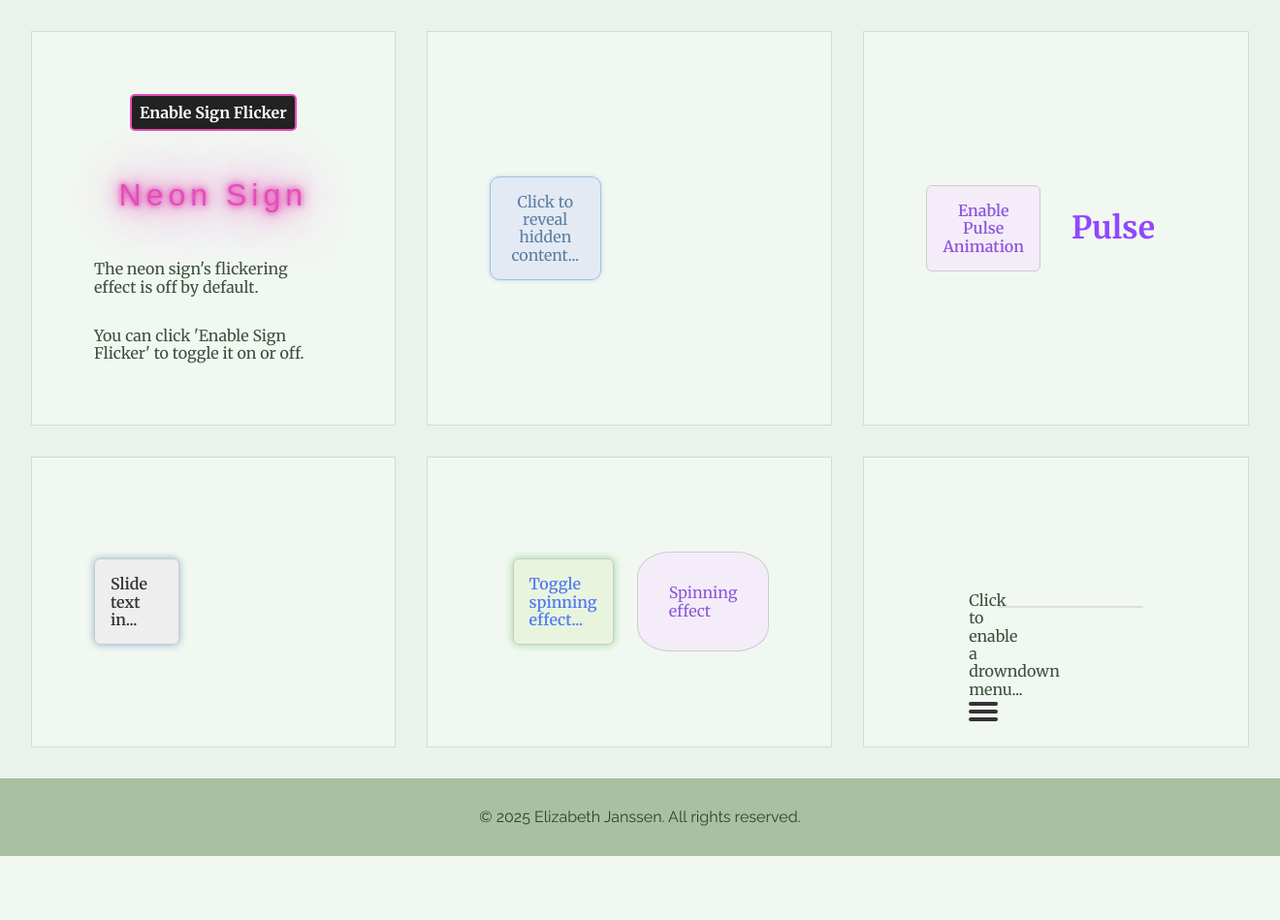
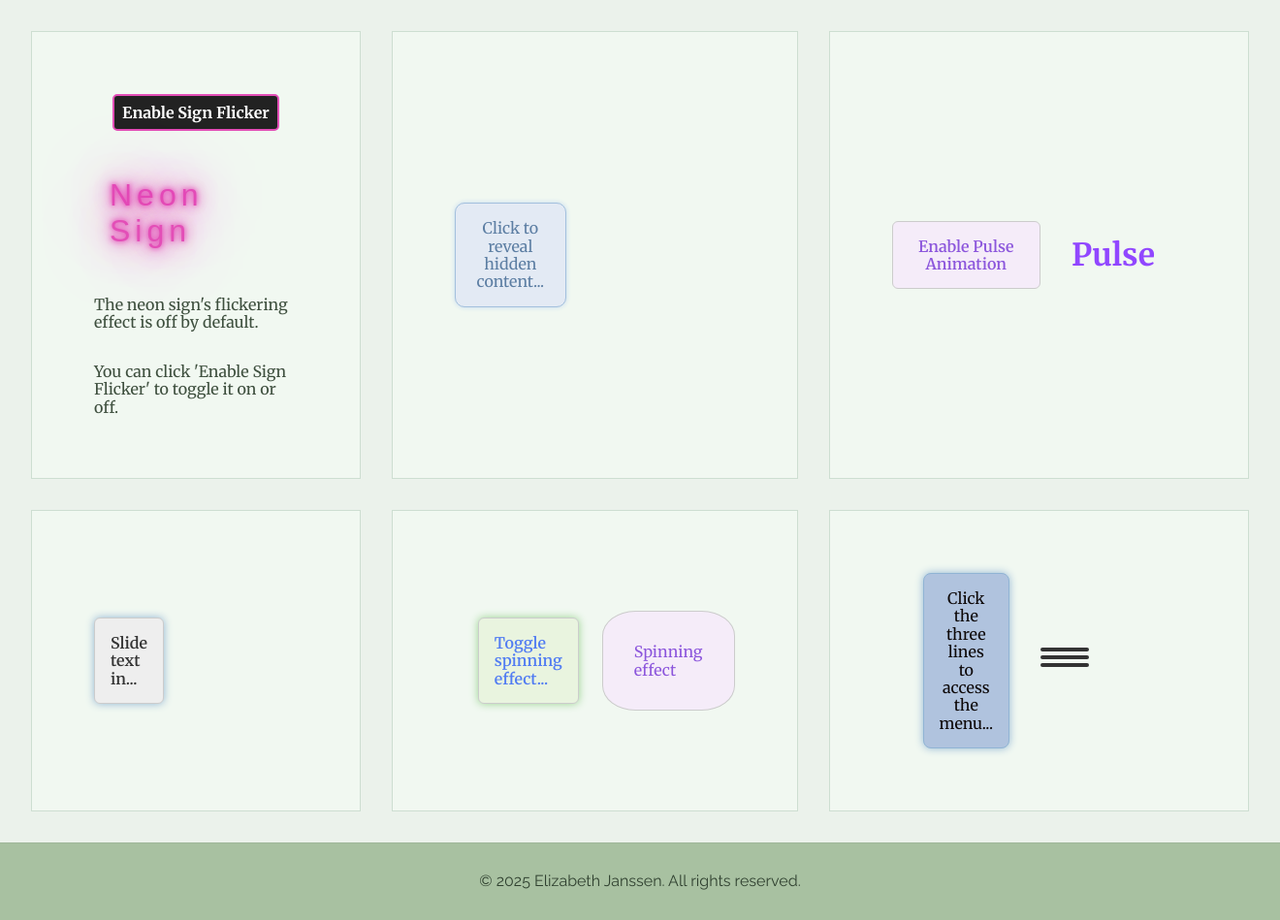
Before and after one commit to emjanssen/comm2019-finalproject-summer2025, a PHP site: page /animations.html in a window 1320 px wide. Shown: the part 90-1039 px from the top of the page at 97% size. Before the commit the page ends 973 px from the top, so only its background shows below. Run offline with PHP 8.4, Linux system fonts and the light colour scheme.

Commit message:
all animations working

```diff
--- a/animations.html
+++ b/animations.html
@@ -13,7 +13,7 @@
   <script>var pageTitle = "Animations";</script>
   <script src="js/main.js" defer></script>
 
-  <title></title>
+  <title>""</title>
 </head>
 
 <body>
@@ -69,9 +69,16 @@
         </div>
 
         <div id="animations-six">
+
+          <div id="animations-box-one">
+
+            <p>Click the three lines to access the menu... </p>
+
+          </div>
+
+          <div id="animations-box-two">
             <input type="checkbox" id="menu-toggle" hidden>
-          <label for="menu-toggle" class="hamburger" aria-label="Toggle menu" role="button" tabindex="0">Click to enable
-            a drowndown menu...
+            <label for="menu-toggle" class="hamburger" aria-label="Toggle menu" tabindex="0">
               <span></span>
               <span></span>
               <span></span>
@@ -87,6 +94,7 @@
             </nav>
           </div>
 
+        </div>
 
       </div>
 
--- a/css/animations.css
+++ b/css/animations.css
@@ -337,16 +337,29 @@
 
 /* - - - Animation Six - - - */
 
+/*styling for click to expand menu button */
+#animations-box-one {
+  margin: 3rem;
+  color: rgb(13, 8, 8);
+  background: #b0c3de;
+  padding: 1rem;
+  border: 1px solid #90b4d4;
+  box-shadow: 0 0 8px #90b4d4;
+  border-radius: 8px;
+  margin: 0 2rem;
+  text-align: center;
+}
+
 /* Hamburger button styles */
 .hamburger {
   display: inline-block;
-  cursor: pointer;
-  width: 30px;
+  width: 50px;
   height: 22px;
   position: relative;
   user-select: none;
 }
 
+/* styling for the empty spans to make them look like lines */
 .hamburger span {
   display: block;
   height: 4px;
@@ -356,33 +369,36 @@
   transition: 0.3s ease;
 }
 
-/* Dropdown menu hidden by default */
+/* dropdown menu (hidden by default) */
 .dropdown-menu {
   max-height: 0;
   overflow: hidden;
   transition: max-height 0.4s ease;
   background-color: #f0f0f0;
-  border: 1px solid #ddd;
+  border: 0 solid #ddd;
   border-radius: 6px;
   margin-top: 10px;
   width: 150px;
 }
 
-/* Menu list styles */
+/* style for the menu list */
 .dropdown-menu ul {
   list-style: none;
   padding: 10px;
   margin: 0;
 }
 
+/* styles for all li in the list */
 .dropdown-menu li {
   margin-bottom: 8px;
 }
 
+/* no margin for the last li*/
 .dropdown-menu li:last-child {
   margin-bottom: 0;
 }
 
+/* colours, text decoration, font weight */
 .dropdown-menu a {
   text-decoration: none;
   color: #333;
@@ -391,19 +407,26 @@
 
 /* Show menu when checkbox is checked */
 #menu-toggle:checked+.hamburger+.dropdown-menu {
+  /* give elment some height */
   max-height: 300px;
-  /* adjust as needed */
+  border-width: 1px;
 }
 
 /* Optional: animate hamburger to X when open */
 #menu-toggle:checked+.hamburger span:nth-child(1) {
+  /* rotatation value for 1st span */
+  /* move by certain amount of pixels, and rotate certain amount of degrees */
   transform: translateY(8px) rotate(45deg);
 }
 
 #menu-toggle:checked+.hamburger span:nth-child(2) {
+  /* opacity value for second span
+  make it invisible */
   opacity: 0;
 }
 
 #menu-toggle:checked+.hamburger span:nth-child(3) {
+  /* rotatation value for 3rd span */
+  /* move by certain amount of pixels, and rotate certain amount of degrees */
   transform: translateY(-8px) rotate(-45deg);
 }
```
Lines whose indentation alone changed are shown as unchanged.
